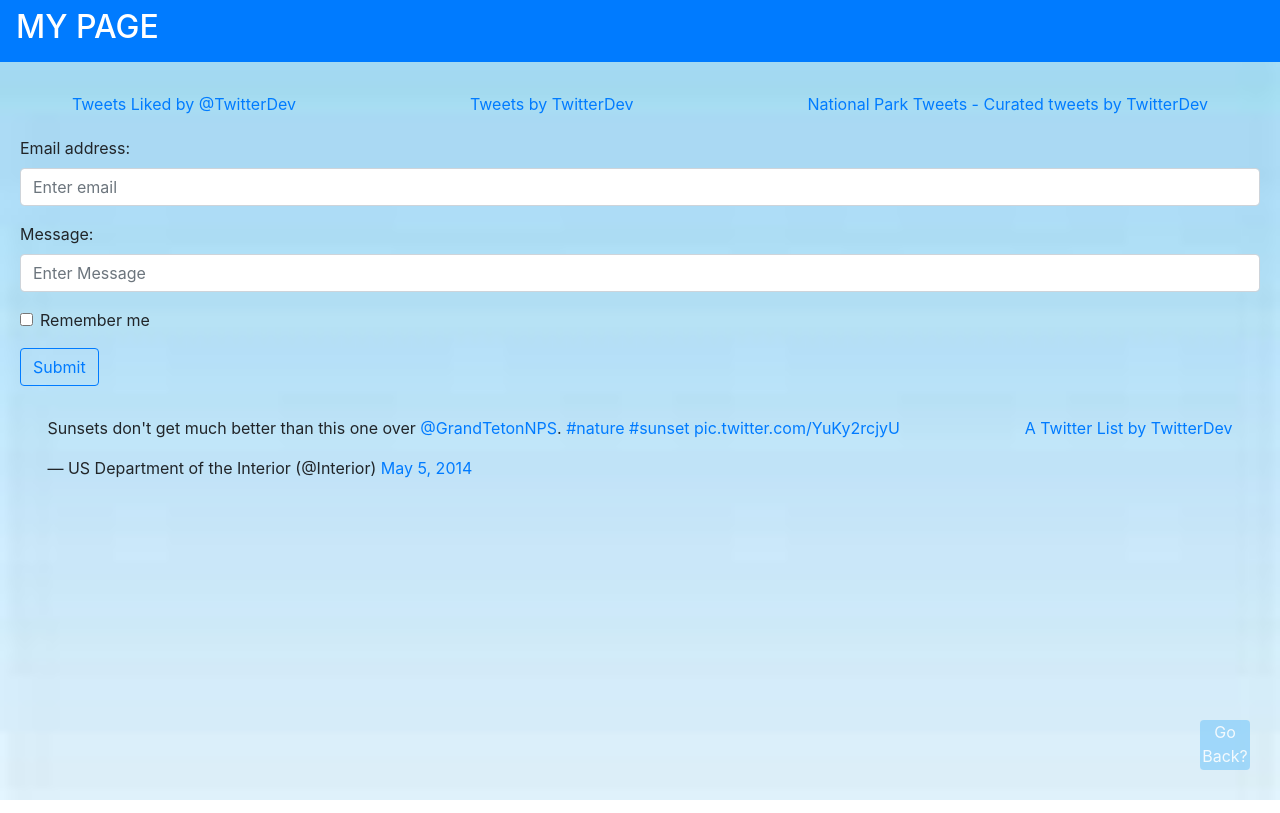
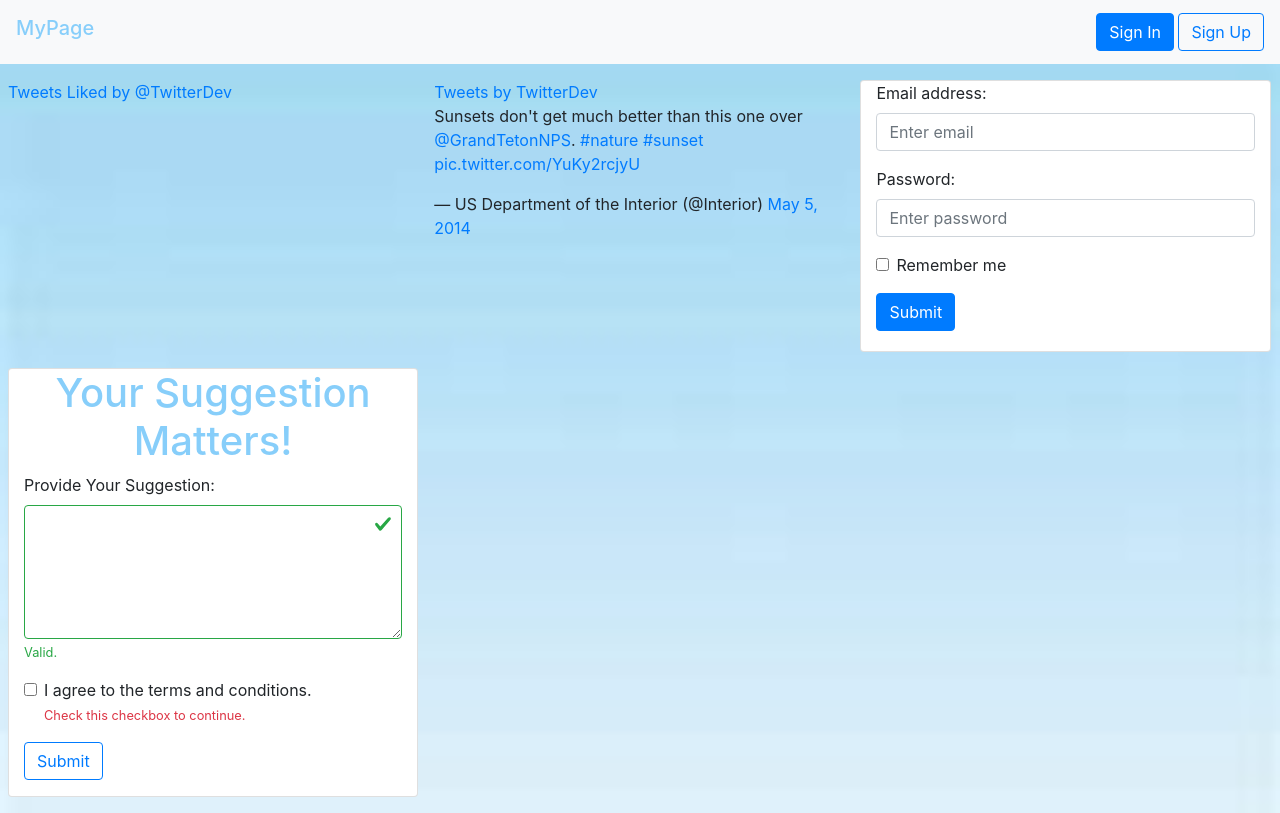
Before and after one commit to riyandharne-123/Task-2, a plain HTML site: page index.html in a window 1280 px wide. Drawn offline with nearby package versions, Linux system fonts and the light colour scheme.

Commit message:
Add files via upload

```diff
--- a/index.html
+++ b/index.html
@@ -3,76 +3,118 @@
 <head>
     <meta charset="UTF-8">
     <meta name="viewport" content="width=device-width, initial-scale=1.0">
-    <title>TASK 2 API</title>
+    <title>Task 2</title>
     <link rel="stylesheet" href="https://maxcdn.bootstrapcdn.com/bootstrap/4.4.1/css/bootstrap.min.css">
-    <script src="https://ajax.googleapis.com/ajax/libs/jquery/3.4.1/jquery.min.js">
-    </script>
+    <script src="https://ajax.googleapis.com/ajax/libs/jquery/3.4.1/jquery.min.js"></script>
     <script src="https://cdnjs.cloudflare.com/ajax/libs/popper.js/1.16.0/umd/popper.min.js"></script>
     <script src="https://maxcdn.bootstrapcdn.com/bootstrap/4.4.1/js/bootstrap.min.js"></script>
+    <link rel="stylesheet" href="style.css">
     <script src="script.js"></script>
-    <link rel="stylesheet" href="style.css">
+
+
+
 </head>
 <body>
-      <!--preloader-->
     <div id="loader-wrapper">
         <div id="loader"></div>
         <div class="loader-section section-left"></div>
         <div class="loader-section section-right"></div>
       </div>
-    <!--navbar-->
-    <nav class=" navbar navbar-expand-sm bg-primary navbar-dark ">
-        <!-- Brand/logo -->
-  <h2 class="navbar-title">MY PAGE</h2>
+    <div class="navbar-head">
+        <nav  class="navbar navbar-expand-sm bg-light navbar-light fixed-top">
+            <!-- Brand -->
+            <h1 class="navbar-brand" style="color: lightskyblue;">MyPage</h1>
+
+
+
+            <!-- Navbar links -->
+
+              <ul class="navbar-nav ml-auto">
+                <li class="nav-item" id="login_buttons">
+                  <button class="btn btn-primary">Sign In</button>
+                  <button class="btn btn-outline-primary">Sign Up</button>
+             </li>
+
+              </ul>
 
           </nav>
-      <div class="row">
-<div class="column1">
-    <a class="twitter-timeline" data-width="250" data-height="500" href="https://twitter.com/TwitterDev/likes?ref_src=twsrc%5Etfw">Tweets Liked by @TwitterDev</a> <script async src="https://platform.twitter.com/widgets.js" charset="utf-8"></script>
-</div>
-<div class="column2">
-    <a class="twitter-timeline" data-width="600" data-height="350" href="https://twitter.com/TwitterDev?ref_src=twsrc%5Etfw">Tweets by TwitterDev</a> <script async src="https://platform.twitter.com/widgets.js" charset="utf-8"></script>
     </div>
 
-<div class="column3">
-    <a class="twitter-timeline" data-width="250" data-height="500" href="https://twitter.com/TwitterDev/timelines/539487832448843776?ref_src=twsrc%5Etfw">National Park Tweets - Curated tweets by TwitterDev</a> <script async src="https://platform.twitter.com/widgets.js" charset="utf-8"></script>
+    <!--pricing table-->
+    <div class="pricing">
+
+        <div class="columns">
+            <a class="twitter-timeline" data-width="250" data-height="700" href="https://twitter.com/TwitterDev/likes?ref_src=twsrc%5Etfw">Tweets Liked by @TwitterDev</a> <script async src="https://platform.twitter.com/widgets.js" charset="utf-8"></script>
           </div>
+
           </div>
-     <!--row 2-->
-      <div class="row2">
-        <script>
-function topFunction(){
-    document.body.scrollTop = 0; // For Safari
-    document.documentElement.scrollTop = 0; // For Chrome, Firefox, IE and Opera
-  }
-        </script>
-        <a class="" id="button-scroll" onclick="topFunction()" >Go Back?</a>
-          <div class="column4">
+          <div class="columns">
+            <a class="twitter-timeline" data-width="450" data-height="350" href="https://twitter.com/TwitterDev?ref_src=twsrc%5Etfw">Tweets by TwitterDev</a> <script async src="https://platform.twitter.com/widgets.js" charset="utf-8"></script>
+            <blockquote class="twitter-tweet" data-width="450"><p lang="en" dir="ltr">Sunsets don&#39;t get much better than this one over <a href="https://twitter.com/GrandTetonNPS?ref_src=twsrc%5Etfw">@GrandTetonNPS</a>. <a href="https://twitter.com/hashtag/nature?src=hash&amp;ref_src=twsrc%5Etfw">#nature</a> <a href="https://twitter.com/hashtag/sunset?src=hash&amp;ref_src=twsrc%5Etfw">#sunset</a> <a href="http://t.co/YuKy2rcjyU">pic.twitter.com/YuKy2rcjyU</a></p>&mdash; US Department of the Interior (@Interior) <a href="https://twitter.com/Interior/status/463440424141459456?ref_src=twsrc%5Etfw">May 5, 2014</a></blockquote> <script async src="https://platform.twitter.com/widgets.js" charset="utf-8"></script>
+        </div>
+
+
+
+    <div class="team-members">
+
+            <div class="column">
+              <div class="card">
+
+                <div class="container">
+                  <form>
                     <form action="/action_page.php">
                         <div class="form-group">
                           <label for="email">Email address:</label>
                           <input type="email" class="form-control" placeholder="Enter email" id="email">
                         </div>
                         <div class="form-group">
-                  <label for="pwd">Message:</label>
-                  <input type="text" class="form-control" placeholder="Enter Message" id="text">
+                          <label for="pwd">Password:</label>
+                          <input type="password" class="form-control" placeholder="Enter password" id="pwd">
                         </div>
                         <div class="form-group form-check">
                           <label class="form-check-label">
                             <input class="form-check-input" type="checkbox"> Remember me
                           </label>
                         </div>
+                        <button style="margin-bottom: 20px;" type="submit" class="btn btn-primary">Submit</button>
+                      </form>
+                  </form>
+                </div>
+              </div>
+            </div>
+
+            <div class="column">
+              <div class="card">
+
+                <div class="container">
+                    <div class="form">
+                        <h1 style="text-align: center; color:lightskyblue;">Your Suggestion Matters!</h1>
+                        <form action="/action_page.php" class="was-validated">
+                            <div class="form-group">
+
+                            <div class="form-group">
+                              <label for="pwd">Provide Your Suggestion:</label>
+                              <textarea class="form-control" rows="5" id="comment" ></textarea>
+
+                              <div class="valid-feedback">Valid.</div>
+                              <div class="invalid-feedback">Please fill out this field.</div>
+                            </div>
+                            <div class="form-group form-check">
+                              <label class="form-check-label">
+                                <input class="form-check-input" type="checkbox" name="remember" required> I agree to the terms and conditions.
+                                <div class="valid-feedback">Valid.</div>
+                                <div class="invalid-feedback">Check this checkbox to continue.</div>
+                              </label>
+                            </div>
                             <button type="submit" class="btn btn-outline-primary">Submit</button>
                           </form>
                     </div>
                 </div>
-<div class="row">
-    <div class="column5">
-        <blockquote class="twitter-tweet" data-width="550"><p lang="en" dir="ltr">Sunsets don&#39;t get much better than this one over <a href="https://twitter.com/GrandTetonNPS?ref_src=twsrc%5Etfw">@GrandTetonNPS</a>. <a href="https://twitter.com/hashtag/nature?src=hash&amp;ref_src=twsrc%5Etfw">#nature</a> <a href="https://twitter.com/hashtag/sunset?src=hash&amp;ref_src=twsrc%5Etfw">#sunset</a> <a href="http://t.co/YuKy2rcjyU">pic.twitter.com/YuKy2rcjyU</a></p>&mdash; US Department of the Interior (@Interior) <a href="https://twitter.com/Interior/status/463440424141459456?ref_src=twsrc%5Etfw">May 5, 2014</a></blockquote> <script async src="https://platform.twitter.com/widgets.js" charset="utf-8"></script>
               </div>
-       <div class="column6">
-        <a class="twitter-timeline" data-width="550" data-height="480" href="https://twitter.com/TwitterDev/lists/national-parks?ref_src=twsrc%5Etfw">A Twitter List by TwitterDev</a> <script async src="https://platform.twitter.com/widgets.js" charset="utf-8"></script>
             </div>
           </div>
 
+
+
 </body>
 </html>
--- a/style.css
+++ b/style.css
@@ -133,39 +133,7 @@ body, html{
 
   }
 
-  .column1{
-   margin: 0 auto;
-    padding-top: 30px;
 
-  }
-  .column2{
- margin: 0 auto;
-    padding-top: 30px;
-  }
-  .column3{
-      margin: 0 auto;
-      padding-top: 30px;
-
-    }
- .column4{
-     margin: 0 auto;
- }
-
-form{
-    padding-right: 20px;
-    padding-left: 20px;
-    padding-top: 20px;
-    padding-bottom: 20px;
-}
-.column5{
-    padding-top: 10px;
-    margin: 0 auto;
-
-}
-.column6{
-    padding-top: 10px;
-    margin:0 auto;
-}
   /*scroll down button*/
   #button-scroll{
     display: inline-block;
@@ -204,3 +172,36 @@ form{
     opacity: 1;
     visibility: visible;
   }
+  .tweet1{
+      padding-top: 5px;
+      padding-right: 20px;
+      padding-left:20px;
+  }
+  .columns {
+    float: left;
+    width: 33.3%;
+    padding: 8px;
+    padding-top: 80px;
+
+  }
+  @media only screen and (max-width: 600px) {
+    .columns {
+      width: 100%;
+    }
+  }
+
+  .column {
+    float: left;
+    width: 33.3%;
+    margin-bottom: 16px;
+    padding: 0 8px;
+  }
+  @media screen and (max-width: 650px) {
+    .column {
+      width: 100%;
+      display: block;
+    }
+  }
+  .team-members{
+      padding-top: 80px;
+  }
```
Lines whose indentation alone changed are shown as unchanged.
